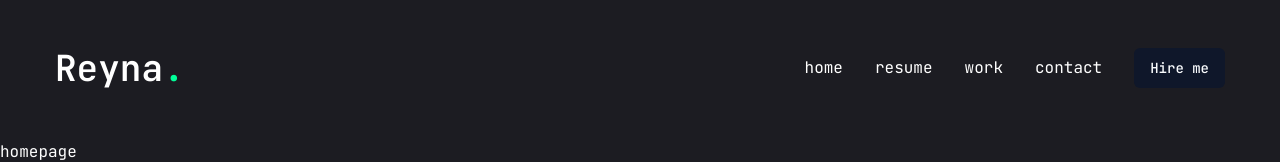
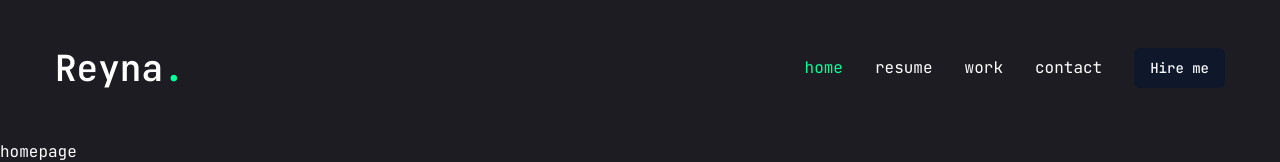
Before and after one commit to reynaroma/reyna-portfolio, a Next.js app: page / in a window 1280 px wide. Shown: the top 162 px of the page. Built offline with nearby package versions, Linux system fonts and the light colour scheme.

Commit message:
Give the Link a condition when the pathname is equal to the link path

```diff
--- a/components/ui/Nav.jsx
+++ b/components/ui/Nav.jsx
@@ -29,7 +29,8 @@ function Nav() {
   return (
     <nav className="flex gap-8">
       {links.map((link, index) => (
-        <Link className={``}
+        <Link
+          className={`${link.path === pathName ? "text-accent" : "text-white"}`}
           key={index}
           href={link.path}
         >
```
